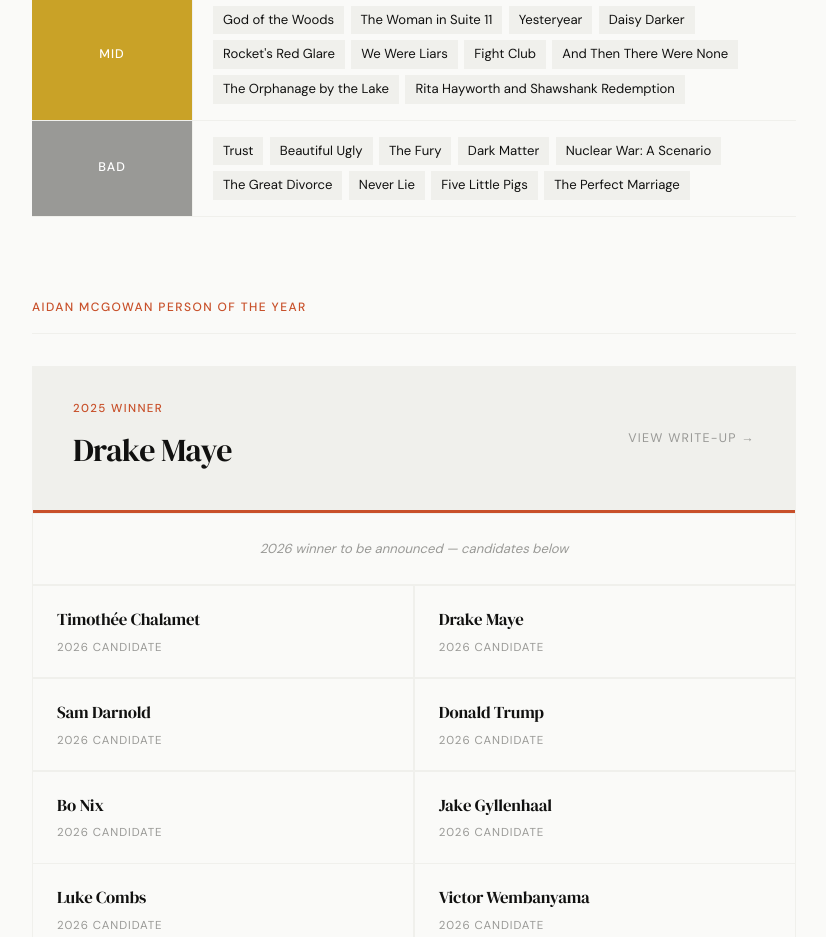
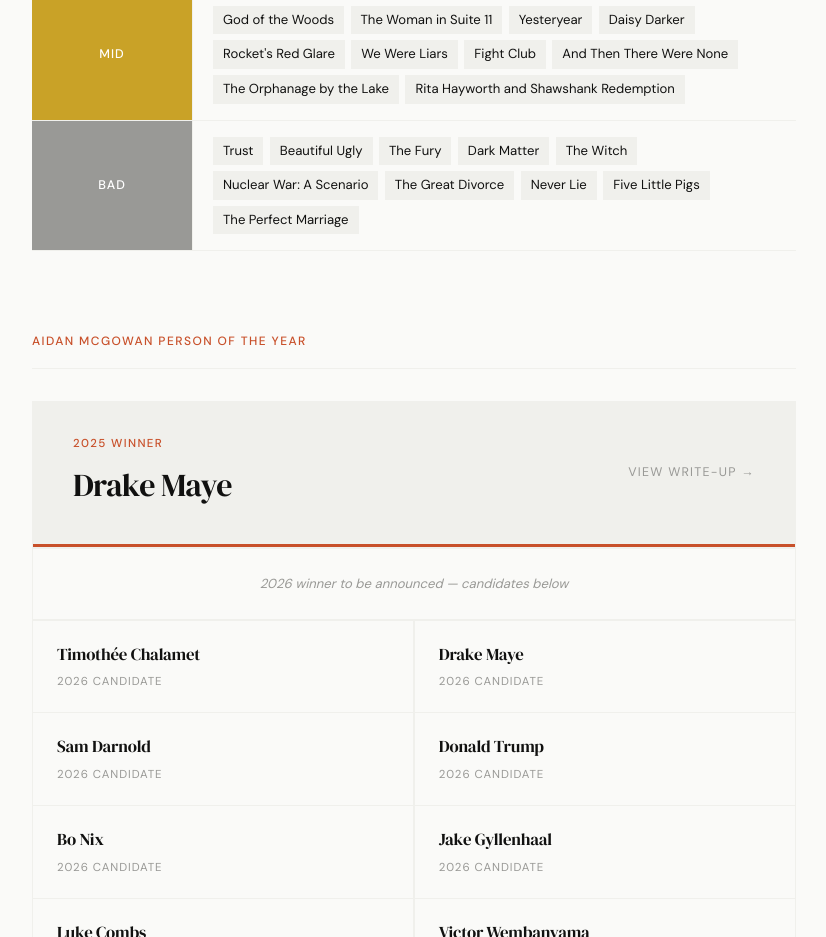
Before and after one commit to mcgowanaidan/aidan-site, a plain HTML site: page rankings.html in a window 1280 px wide. Shown: the part 2060-2997 px from the top of the page, without its empty margins (226-1052 px from the left). Drawn offline with Linux system fonts and the light colour scheme.

Commit message:
Update rankings.html

```diff
--- a/rankings.html
+++ b/rankings.html
@@ -197,7 +197,7 @@
     <div class="tier-row">
       <div class="tier-label t-bad">Bad</div>
       <div class="tier-content">
-        <span class="film-tag">Trust</span><span class="film-tag">Beautiful Ugly</span><span class="film-tag">The Fury</span><span class="film-tag">Dark Matter</span><span class="film-tag">Nuclear War: A Scenario</span><span class="film-tag">The Great Divorce</span><span class="film-tag">Never Lie</span><span class="film-tag">Five Little Pigs</span><span class="film-tag">The Perfect Marriage</span>
+        <span class="film-tag">Trust</span><span class="film-tag">Beautiful Ugly</span><span class="film-tag">The Fury</span><span class="film-tag">Dark Matter</span><span class="film-tag">The Witch</span><span class="film-tag">Nuclear War: A Scenario</span><span class="film-tag">The Great Divorce</span><span class="film-tag">Never Lie</span><span class="film-tag">Five Little Pigs</span><span class="film-tag">The Perfect Marriage</span>
       </div>
     </div>
   </div>
```
